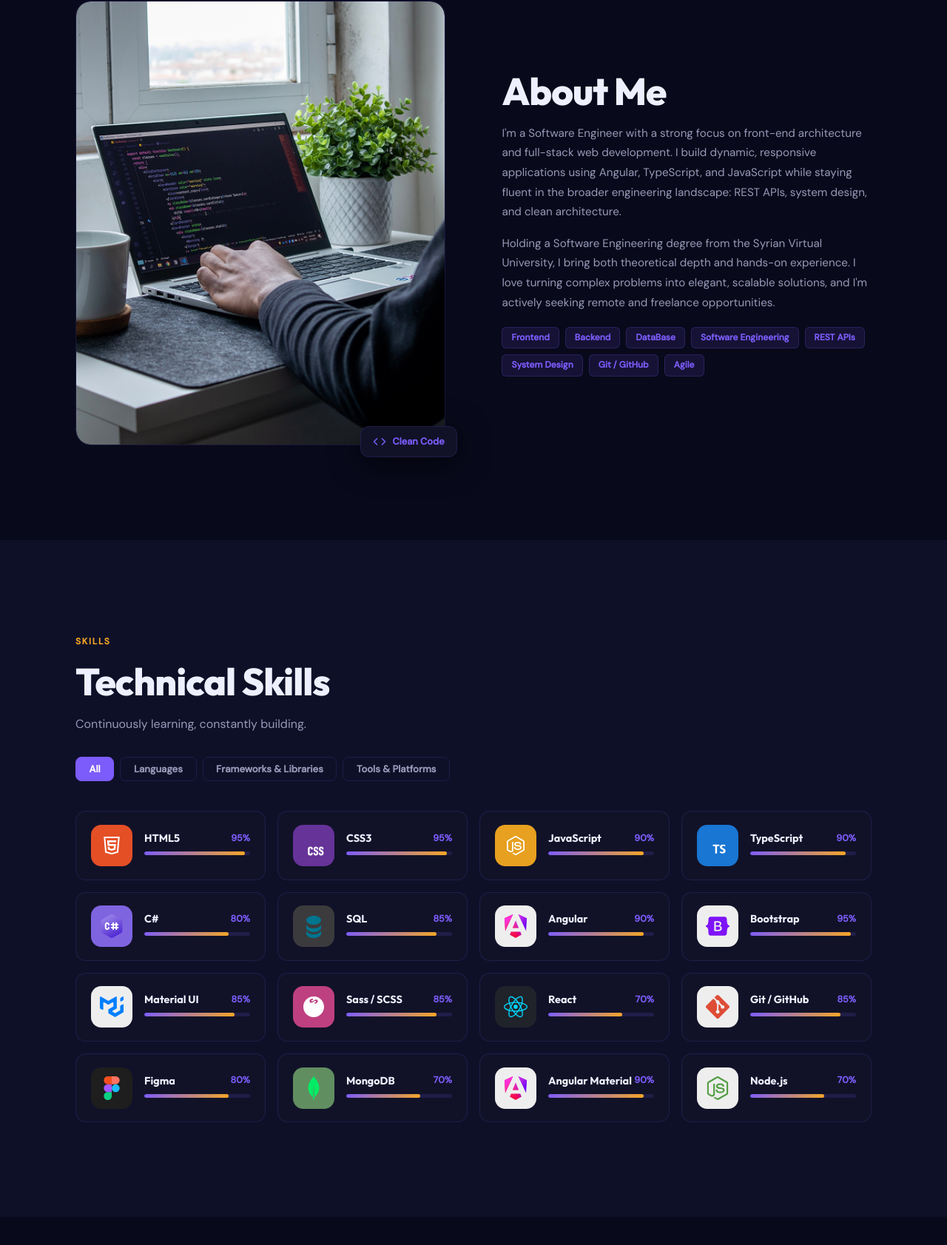
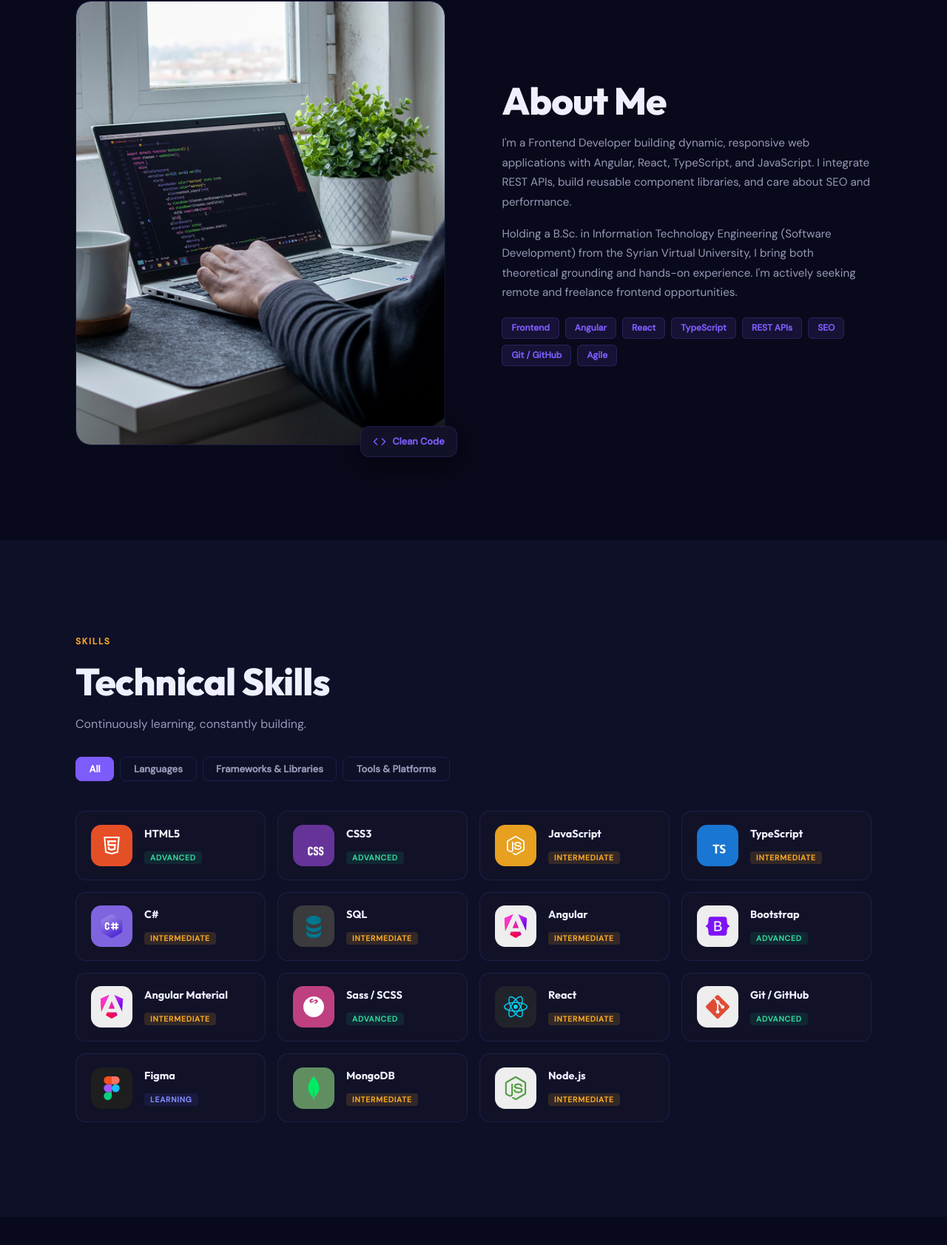
Before and after one commit to Talal8866/Portfolio, a plain HTML site: page index.html in a window 1280 px wide. Shown: the part 1033-2716 px from the top of the page at 74% size. Drawn offline with Linux system fonts and the light colour scheme.

Commit message:
life tracker

```diff
--- a/index.html
+++ b/index.html
@@ -4,14 +4,14 @@
 <head>
   <meta charset="UTF-8">
   <meta name="viewport" content="width=device-width, initial-scale=1.0">
-  <meta name="description" content="Talal Alsebai - Software Engineer Portfolio">
+  <meta name="description" content="Talal Alsebai - Frontend Developer Portfolio">
   <link rel="preconnect" href="https://fonts.googleapis.com">
   <link rel="preconnect" href="https://fonts.gstatic.com" crossorigin>
   <link
     href="https://fonts.googleapis.com/css2?family=Outfit:wght@300;400;500;600;700;800&family=DM+Sans:opsz,wght@9..40,300;9..40,400;9..40,500&family=Cairo:wght@400;500;600;700;800&display=swap"
     rel="stylesheet">
   <link rel="stylesheet" href="style.css">
-  <title>Talal Alsebai | Software Engineer</title>
+  <title>Talal Alsebai | Frontend Developer</title>
 </head>
 
 <body>
@@ -109,13 +109,10 @@
         <h1 class="hero-h1">
           <span class="h1-line" data-key="hero.greeting">Hey, I'm</span>
           <span class="h1-line h1-name gradient-text">Talal</span>
-          <span class="h1-line" data-key="hero.title">Software Engineer</span>
+          <span class="h1-line" data-key="hero.title">Frontend Developer</span>
         </h1>
 
-        <p class="hero-desc" data-key="hero.desc">
-          I architect and build fast, scalable web applications from system design to pixel-perfect UI. Specialising
-          in Angular, TypeScript &amp; modern front-end ecosystems.
-        </p>
+        <p class="hero-desc" data-key="hero.desc">I build fast, responsive web applications, from clean UI to REST API integration. Specialising in Angular, TypeScript &amp; React.</p>
 
         <div class="hero-btns">
           <a href="#contact" class="btn-primary magnetic" data-key="hero.cta">Let's Connect</a>
@@ -127,8 +124,8 @@
             <p data-key="stat.exp">Years Experience</p>
           </div>
           <div class="hstat-div"></div>
-          <div class="hstat"><span class="hstat-n" data-count="7">0</span>
-            <p data-key="stat.projects">Projects Shipped</p>
+          <div class="hstat"><span class="hstat-n" data-count="8">0</span>
+            <p data-key="stat.projects">Projects Built</p>
           </div>
           <div class="hstat-div"></div>
           <div class="hstat"><span class="hstat-n" data-count="15">0</span>
@@ -143,7 +140,7 @@
       <img src="./Assets/Images/Profile.jpg" alt="Talal Alsebai" class="pc-photo">
         <div class="pc-name">
           Talal
-          <small data-key="hero.role">Software Engineer</small>
+          <small data-key="hero.role">Frontend Developer</small>
         </div>
         <ul class="pc-list">
           <li>
@@ -195,21 +192,9 @@
 
         <div class="about-text" data-reveal="right">
           <h2 class="sec-title" data-key="about.title">About Me</h2>
-          <p data-key="about.p1">
-            I'm a Software Engineer focused on front-end architecture and full-stack web development. I build dynamic,
-            responsive applications using Angular, TypeScript, and JavaScript while staying fluent in the broader
-            engineering landscape: REST APIs, system design, and clean architecture.
-          </p>
-          <p data-key="about.p2">
-            Holding a Software Engineering degree from the Syrian Virtual University, I bring both theoretical depth and
-            hands-on experience. I love turning complex problems into elegant, scalable solutions, and I'm actively
-            seeking remote and freelance opportunities.
-          </p>
-          <div class="tag-row">
-            <span>Frontend</span><span>Backend</span><span>DataBase</span><span>Software Engineering</span><span>REST
-              APIs</span>
-            <span>System Design</span><span>Git / GitHub</span><span>Agile</span>
-          </div>
+          <p data-key="about.p1">I'm a Frontend Developer building dynamic, responsive web applications with Angular, React, TypeScript, and JavaScript. I integrate REST APIs, build reusable component libraries, and care about SEO and performance.</p>
+          <p data-key="about.p2">Holding a B.Sc. in Information Technology Engineering (Software Development) from the Syrian Virtual University, I bring both theoretical grounding and hands-on experience. I'm actively seeking remote and freelance frontend opportunities.</p>
+          <div class="tag-row"><span>Frontend</span><span>Angular</span><span>React</span><span>TypeScript</span><span>REST APIs</span><span>SEO</span><span>Git / GitHub</span><span>Agile</span></div>
         </div>
 
       </div>
@@ -241,10 +226,8 @@
           <div class="sk-icon html"><img src="./Assets/SVG/html.svg" alt="HTML5" width="32" height="32">
           </div>
           <div class="sk-body">
-            <div class="sk-row"><span class="sk-name">HTML5</span><span class="sk-pct">95%</span></div>
-            <div class="sk-track">
-              <div class="sk-fill" data-pct="95"></div>
-            </div>
+            <div class="sk-row"><span class="sk-name">HTML5</span></div>
+            <span class="sk-badge advanced" data-key="lv.advanced">Advanced</span>
           </div>
         </div>
 
@@ -252,30 +235,24 @@
           <div class="sk-icon css"><img src="./Assets/SVG/css.svg" alt="CSS3" width="32" height="32">
           </div>
           <div class="sk-body">
-            <div class="sk-row"><span class="sk-name">CSS3</span><span class="sk-pct">95%</span></div>
-            <div class="sk-track">
-              <div class="sk-fill" data-pct="95"></div>
-            </div>
+            <div class="sk-row"><span class="sk-name">CSS3</span></div>
+            <span class="sk-badge advanced" data-key="lv.advanced">Advanced</span>
           </div>
         </div>
 
         <div class="sk-card" data-cat="languages" data-reveal="up">
           <div class="sk-icon js"><img src="./Assets/SVG/js.svg" alt="JavaScript" width="32" height="32"></div>
           <div class="sk-body">
-            <div class="sk-row"><span class="sk-name">JavaScript</span><span class="sk-pct">90%</span></div>
-            <div class="sk-track">
-              <div class="sk-fill" data-pct="90"></div>
-            </div>
+            <div class="sk-row"><span class="sk-name">JavaScript</span></div>
+            <span class="sk-badge intermediate" data-key="lv.intermediate">Intermediate</span>
           </div>
         </div>
 
         <div class="sk-card" data-cat="languages" data-reveal="up">
           <div class="sk-icon ts"><img src="./Assets/SVG/ts.svg" alt="TypeScript" width="32" height="32"></div>
           <div class="sk-body">
-            <div class="sk-row"><span class="sk-name">TypeScript</span><span class="sk-pct">90%</span></div>
-            <div class="sk-track">
-              <div class="sk-fill" data-pct="90"></div>
-            </div>
+            <div class="sk-row"><span class="sk-name">TypeScript</span></div>
+            <span class="sk-badge intermediate" data-key="lv.intermediate">Intermediate</span>
           </div>
         </div>
 
@@ -285,10 +262,8 @@
             <img src="./Assets/SVG/c-sharp.svg" alt="C-Sharp" width="32" height="32">
           </div>
           <div class="sk-body">
-            <div class="sk-row"><span class="sk-name">C#</span><span class="sk-pct">80%</span></div>
-            <div class="sk-track">
-              <div class="sk-fill" data-pct="80"></div>
-            </div>
+            <div class="sk-row"><span class="sk-name">C#</span></div>
+            <span class="sk-badge intermediate" data-key="lv.intermediate">Intermediate</span>
           </div>
         </div>
 
@@ -297,10 +272,8 @@
             <img src="./Assets/SVG/sql.svg" alt="SQL" width="32" height="32">
           </div>
           <div class="sk-body">
-            <div class="sk-row"><span class="sk-name">SQL</span><span class="sk-pct">85%</span></div>
-            <div class="sk-track">
-              <div class="sk-fill" data-pct="85"></div>
-            </div>
+            <div class="sk-row"><span class="sk-name">SQL</span></div>
+            <span class="sk-badge intermediate" data-key="lv.intermediate">Intermediate</span>
           </div>
         </div>
 
@@ -309,10 +282,8 @@
           <div class="sk-icon angular"><img src="./Assets/SVG/angular-icon.svg" alt="Angular" width="32" height="32">
           </div>
           <div class="sk-body">
-            <div class="sk-row"><span class="sk-name">Angular</span><span class="sk-pct">90%</span></div>
-            <div class="sk-track">
-              <div class="sk-fill" data-pct="90"></div>
-            </div>
+            <div class="sk-row"><span class="sk-name">Angular</span></div>
+            <span class="sk-badge intermediate" data-key="lv.intermediate">Intermediate</span>
           </div>
         </div>
 
@@ -320,21 +291,17 @@
           <div class="sk-icon bootstrap"><img src="./Assets/SVG/bootstrap.svg" alt="Bootstrap" width="32" height="32">
           </div>
           <div class="sk-body">
-            <div class="sk-row"><span class="sk-name">Bootstrap</span><span class="sk-pct">95%</span></div>
-            <div class="sk-track">
-              <div class="sk-fill" data-pct="95"></div>
-            </div>
+            <div class="sk-row"><span class="sk-name">Bootstrap</span></div>
+            <span class="sk-badge advanced" data-key="lv.advanced">Advanced</span>
           </div>
         </div>
 
         <div class="sk-card" data-cat="Frameworks & Libraries" data-reveal="up">
-          <div class="sk-icon UI"><img src="./Assets/SVG/material-ui.svg" alt="Material UI" width="32" height="32">
+          <div class="sk-icon angular"><img src="./Assets/SVG/angular-icon.svg" alt="Angular Material" width="32" height="32">
           </div>
           <div class="sk-body">
-            <div class="sk-row"><span class="sk-name">Material UI</span><span class="sk-pct">85%</span></div>
-            <div class="sk-track">
-              <div class="sk-fill" data-pct="85"></div>
-            </div>
+            <div class="sk-row"><span class="sk-name">Angular Material</span></div>
+            <span class="sk-badge intermediate" data-key="lv.intermediate">Intermediate</span>
           </div>
         </div>
 
@@ -347,10 +314,8 @@
             </svg>
           </div>
           <div class="sk-body">
-            <div class="sk-row"><span class="sk-name">Sass / SCSS</span><span class="sk-pct">85%</span></div>
-            <div class="sk-track">
-              <div class="sk-fill" data-pct="85"></div>
-            </div>
+            <div class="sk-row"><span class="sk-name">Sass / SCSS</span></div>
+            <span class="sk-badge advanced" data-key="lv.advanced">Advanced</span>
           </div>
         </div>
 
@@ -359,10 +324,8 @@
             <img src="./Assets/SVG/react.svg" alt="React" width="32" height="32">
           </div>
           <div class="sk-body">
-            <div class="sk-row"><span class="sk-name">React</span><span class="sk-pct">70%</span></div>
-            <div class="sk-track">
-              <div class="sk-fill" data-pct="70"></div>
-            </div>
+            <div class="sk-row"><span class="sk-name">React</span></div>
+            <span class="sk-badge intermediate" data-key="lv.intermediate">Intermediate</span>
           </div>
         </div>
 
@@ -371,10 +334,8 @@
           <div class="sk-icon git"><img src="./Assets/SVG/git-icon.svg" alt="Git" width="32" height="32">
           </div>
           <div class="sk-body">
-            <div class="sk-row"><span class="sk-name">Git / GitHub</span><span class="sk-pct">85%</span></div>
-            <div class="sk-track">
-              <div class="sk-fill" data-pct="85"></div>
-            </div>
+            <div class="sk-row"><span class="sk-name">Git / GitHub</span></div>
+            <span class="sk-badge advanced" data-key="lv.advanced">Advanced</span>
           </div>
         </div>
 
@@ -383,10 +344,8 @@
             <img src="./Assets/SVG/figma.svg" alt="Figma" width="32" height="32">
           </div>
           <div class="sk-body">
-            <div class="sk-row"><span class="sk-name">Figma</span><span class="sk-pct">80%</span></div>
-            <div class="sk-track">
-              <div class="sk-fill" data-pct="80"></div>
-            </div>
+            <div class="sk-row"><span class="sk-name">Figma</span></div>
+            <span class="sk-badge learning" data-key="lv.learning">Learning</span>
           </div>
         </div>
 
@@ -395,22 +354,8 @@
             <img src="./Assets/SVG/mongodb-icon.svg" alt="MongoDB" width="32" height="32">
           </div>
           <div class="sk-body">
-            <div class="sk-row"><span class="sk-name">MongoDB</span><span class="sk-pct">70%</span></div>
-            <div class="sk-track">
-              <div class="sk-fill" data-pct="70"></div>
-            </div>
-          </div>
-        </div>
-
-        <div class="sk-card" data-cat="Tools & Platforms" data-reveal="up">
-          <div class="sk-icon angular">
-            <img src="./Assets/SVG/angular-icon.svg" alt="Angular Material" width="32" height="32">
-          </div>
-          <div class="sk-body">
-            <div class="sk-row"><span class="sk-name">Angular Material</span><span class="sk-pct">90%</span></div>
-            <div class="sk-track">
-              <div class="sk-fill" data-pct="90"></div>
-            </div>
+            <div class="sk-row"><span class="sk-name">MongoDB</span></div>
+            <span class="sk-badge intermediate" data-key="lv.intermediate">Intermediate</span>
           </div>
         </div>
 
@@ -419,10 +364,8 @@
             <img src="./Assets/SVG/nodejs-icon.svg" alt="Node.js" width="32" height="32">
           </div>
           <div class="sk-body">
-            <div class="sk-row"><span class="sk-name">Node.js</span><span class="sk-pct">70%</span></div>
-            <div class="sk-track">
-              <div class="sk-fill" data-pct="70"></div>
-            </div>
+            <div class="sk-row"><span class="sk-name">Node.js</span></div>
+            <span class="sk-badge intermediate" data-key="lv.intermediate">Intermediate</span>
           </div>
         </div>
 
@@ -447,7 +390,7 @@
           </div>
           <div class="proj-meta">
             <h3>Golden Key</h3>
-            <p data-key="works.souk">A full production website for Golden Key Lock Repairing EST, built with Angular 20.</p>
+            <p data-key="works.goldenkey">A full production website for Golden Key Lock Repairing EST, built with Angular 20.</p>
             <div class="proj-tags"><span>Angular</span><span>TypeScript</span><span>scss</span><span>SEO</span></div>
           </div>
         </a>
@@ -481,7 +424,7 @@
           </div>
         </a>
 
-        <a href="https://github.com/Talal8866/" class="proj-card" data-reveal="up">
+        <a href="https://github.com/Talal8866/" target="_blank" rel="noopener noreferrer" class="proj-card" data-reveal="up">
           <span class="proj-num">04</span>
           <div class="proj-img">
             <img src="./Assets/Images/space.png" alt="Space Tourism" loading="lazy">
@@ -528,7 +471,7 @@
           class="proj-card" data-reveal="up">
           <span class="proj-num">07</span>
           <div class="proj-img">
-            <img src="./Assets/Images/ads.png" alt="Wen Arkhas" loading="lazy">
+            <img src="./Assets/Images/ads.png" alt="Ads Wall" loading="lazy">
             <div class="proj-hover"><span data-key="works.view">View Project →</span></div>
           </div>
           <div class="proj-meta">
@@ -536,6 +479,19 @@
             <p data-key="works.ads">An advertising platform with a control panel.</p>
             <div class="proj-tags"><span>Angular</span><span>TypeScript</span><span>Angular
                 Material</span><span>Sass</span><span>NodeJS</span><span>JavaScript</span></div>
+          </div>
+        </a>
+
+        <a href="https://talal8866.github.io/Life-Tracker-App/" target="_blank" rel="noopener noreferrer" class="proj-card" data-reveal="up">
+          <span class="proj-num">08</span>
+          <div class="proj-img">
+            <img src="./Assets/Images/life-tracker.png" alt="Life Tracker" loading="lazy">
+            <div class="proj-hover"><span data-key="works.view">View Project →</span></div>
+          </div>
+          <div class="proj-meta">
+            <h3>Life Tracker</h3>
+            <p data-key="works.tracker">Personal daily planner and habit tracker, built for phone use.</p>
+            <div class="proj-tags"><span>HTML</span><span>CSS</span><span>JavaScript</span></div>
           </div>
         </a>
 
@@ -601,7 +557,7 @@
 
     <footer>
       <div class="footer-row container">
-        <span data-key="footer.copy">© 2025 Talal Alsebai. All rights reserved.</span>
+        <span data-key="footer.copy">© 2026 Talal Alsebai. All rights reserved.</span>
         <div class="footer-icons">
           <a href="https://www.linkedin.com/in/talal-alsebai-b8441a1bb/" target="_blank" rel="noopener noreferrer"
             aria-label="LinkedIn">
--- a/main.js
+++ b/main.js
@@ -12,25 +12,25 @@
       'nav.works': 'Works',
       'nav.contact': 'Contact',
 
-      'hero.role': 'Software Engineer',
+      'hero.role': "Frontend Developer",
       'hero.location': 'Syria · Remote',
       'hero.status': 'Freelancer · Open to Work',
       'hero.cv': 'Download CV',
       'hero.badge': 'Available for Projects',
       'hero.greeting': "Hey, I'm",
-      'hero.title': 'Software Engineer',
-      'hero.desc': 'I architect and build fast, scalable web applications  from system design to pixel-perfect UI. Specialising in Angular, TypeScript & modern front-end ecosystems.',
+      'hero.title': "Frontend Developer",
+      'hero.desc': "I build fast, responsive web applications, from clean UI to REST API integration. Specialising in Angular, TypeScript & React.",
       'hero.cta': "Let's Connect",
       'hero.cta2': 'See My Work',
 
       'stat.exp': 'Years Experience',
-      'stat.projects': 'Projects Shipped',
+      'stat.projects': 'Projects Built',
       'stat.tech': 'Technologies',
 
       'about.badge': 'Clean Code',
       'about.title': 'About Me',
-      'about.p1': "I'm a Software Engineer with a strong focus on front-end architecture and full-stack web development. I build dynamic, responsive applications using Angular, TypeScript, and JavaScript  while staying fluent in the broader engineering landscape: REST APIs, system design, and clean architecture.",
-      'about.p2': 'Holding a Software Engineering degree from the Syrian Virtual University, I bring both theoretical depth and hands-on experience. I love turning complex problems into elegant, scalable solutions, and I\'m actively seeking remote and freelance opportunities.',
+      'about.p1': "I'm a Frontend Developer building dynamic, responsive web applications with Angular, React, TypeScript, and JavaScript. I integrate REST APIs, build reusable component libraries, and care about SEO and performance.",
+      'about.p2': "Holding a B.Sc. in Information Technology Engineering (Software Development) from the Syrian Virtual University, I bring both theoretical grounding and hands-on experience. I'm actively seeking remote and freelance frontend opportunities.",
 
       'skills.title': 'Technical Skills',
       'skills.sub': 'Continuously learning, constantly building.',
@@ -48,11 +48,13 @@
       'works.sub': "Projects I've designed, built & shipped.",
       'works.view': 'View Project →',
       'works.soon': 'Coming Soon',
+      'works.goldenkey': "A full production website for Golden Key Lock Repairing EST, built with Angular 20.",
       'works.souk': 'E-commerce web app with cart, authentication & product management.',
       'works.darrebni': 'Full-featured educational platform  academic capstone project.',
       'works.space': 'Frontend Mentor challenge  immersive multi-page UI.',
       'works.school': 'Comprehensive school system with dashboards, roles & reports.',
       'works.arkhas': 'online store website built on an intelligent system that accurately and effectively compares product prices.',
+      'works.tracker': "Personal daily planner and habit tracker, built for phone use.",
       'works.ads':  'An advertising platform with a control panel.',
 
 
@@ -67,7 +69,7 @@
       'form.msgPH': 'Tell me about your project…',
       'form.send': 'Send Message',
 
-      'footer.copy': '© 2025 Talal Alsebai. All rights reserved.',
+      'footer.copy': "© 2026 Talal Alsebai. All rights reserved.",
     },
 
     ar: {
@@ -77,14 +79,14 @@
       'nav.works': 'الأعمال',
       'nav.contact': 'التواصل',
 
-      'hero.role': 'مهندس برمجيات',
+      'hero.role': "مطور واجهات أمامية",
       'hero.location': 'سوريا · عن بُعد',
       'hero.status': 'فري لانسر · متاح للعمل',
       'hero.cv': 'تحميل السيرة الذاتية',
       'hero.badge': 'متاح للمشاريع',
       'hero.greeting': 'مرحباً، أنا',
-      'hero.title': 'مهندس برمجيات',
-      'hero.desc': 'أصمّم وأبني تطبيقات ويب سريعة وقابلة للتوسع  من تصميم الأنظمة إلى واجهات مستخدم احترافية. متخصص في Angular وTypeScript وأحدث تقنيات الواجهة الأمامية.',
+      'hero.title': "مطور واجهات أمامية",
+      'hero.desc': "أبني تطبيقات ويب سريعة ومتجاوبة، من واجهات مستخدم نظيفة إلى ربط الواجهات مع REST APIs. متخصص في Angular وTypeScript وReact.",
       'hero.cta': 'تواصل معي',
       'hero.cta2': 'اعمالي',
 
@@ -94,8 +96,8 @@
 
       'about.badge': 'كود نظيف',
       'about.title': 'عني',
-      'about.p1': 'أنا مهندس برمجيات متخصص في تطوير الواجهات الأمامية وتطوير الويب الكامل. أبني تطبيقات ديناميكية وسريعة الاستجابة باستخدام Angular وTypeScript وJavaScript، مع إلمام واسع بالبنية المعمارية للبرمجيات وواجهات REST APIs.',
-      'about.p2': 'حاصل على درجة في هندسة البرمجيات من الجامعة الافتراضية السورية. أسعى دائماً إلى تحويل المشاكل المعقدة إلى حلول أنيقة وقابلة للتوسع، وأتطلع للفرص عن بُعد والمشاريع الحرة.',
+      'about.p1': "أنا مطور واجهات أمامية، أبني تطبيقات ويب ديناميكية ومتجاوبة باستخدام Angular وReact وTypeScript وJavaScript. أعمل على ربط REST APIs وبناء مكتبات مكوّنات قابلة لإعادة الاستخدام، وأهتم بتحسين محركات البحث والأداء.",
+      'about.p2': "حاصل على بكالوريوس هندسة تقانة المعلومات (تطوير البرمجيات) من الجامعة الافتراضية السورية، وأجمع بين الأساس النظري والخبرة العملية. أسعى للفرص عن بُعد والمشاريع الحرة.",
 
       'skills.title': 'المهارات التقنية',
       'skills.sub': 'تعلم مستمر، بناء دائم.',
@@ -113,11 +115,13 @@
       'works.sub': 'مشاريع صمّمتها وبنيتها وسلّمتها.',
       'works.view': 'عرض المشروع →',
       'works.soon': 'قريباً',
+      'works.goldenkey': "موقع إنتاجي متكامل لمؤسسة المفتاح الذهبي لإصلاح الأقفال، مبني بـ Angular 20.",
       'works.souk': 'موقع تجارة إلكترونية مع سلة المشتريات والمصادقة وإدارة المنتجات.',
       'works.darrebni': 'منصة تعليمية متكاملة  مشروع التخرج.',
       'works.space': 'تحدي Frontend Mentor  واجهة مستخدم متعددة الصفحات.',
       'works.school': 'نظام إدارة مدرسة شامل مع لوحات تحكم وأدوار وتقارير.',
       'works.arkhas': 'موقع متجر الكتروني مبني على نظام ذكي يقارن أسعار المنتجات بدقة وفعالية',
+      'works.tracker': "مخطط يومي ومتتبع للعادات الشخصية، مصمم للاستخدام على الهاتف.",
       'works.ads': 'منصة عرض اعلانات مع لوحة تحكم',
 
       'contact.title': 'لنعمل معاً',
@@ -131,7 +135,7 @@
       'form.msgPH': 'أخبرني عن مشروعك…',
       'form.send': 'إرسال الرسالة',
 
-      'footer.copy': '© 2025 طلال السبعي. جميع الحقوق محفوظة.',
+      'footer.copy': "© 2026 طلال السبعي. جميع الحقوق محفوظة.",
     }
   };
 
```
Also changed, not shown: add-life-tracker.js (added, +40 -0 lines), patch-portfolio.js (added, +87 -0 lines), Assets/Images/life-tracker.png (added), 2 other files.
